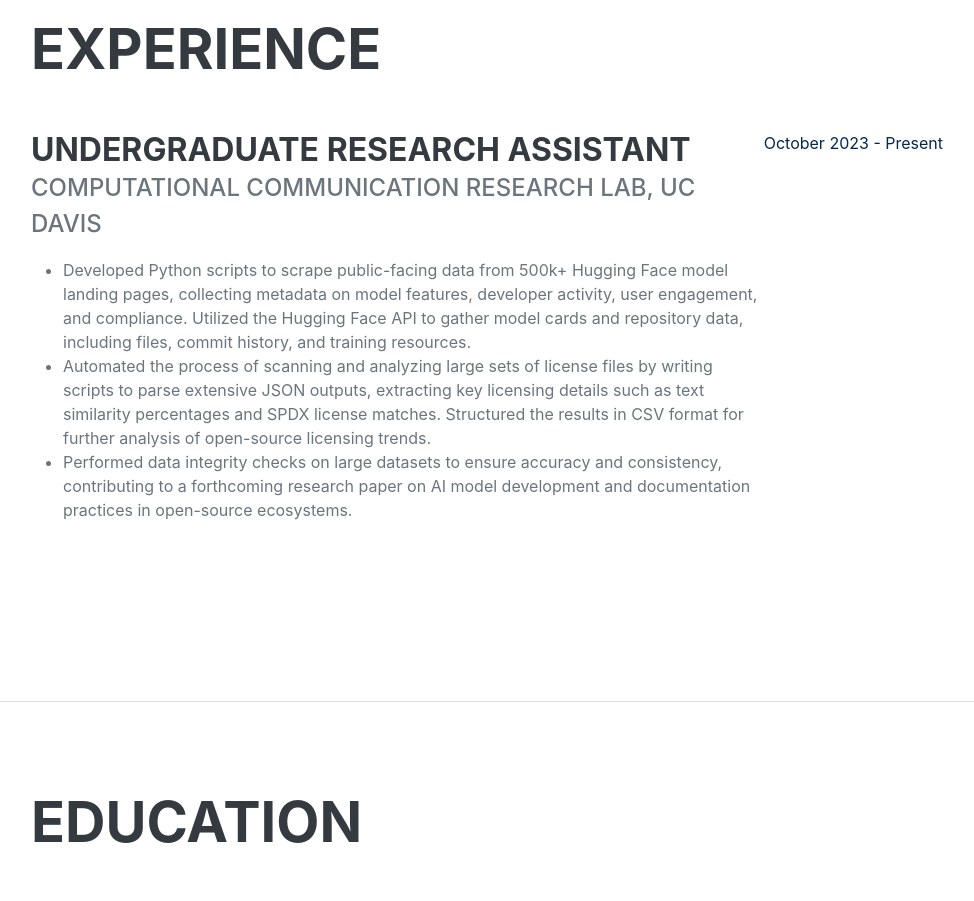
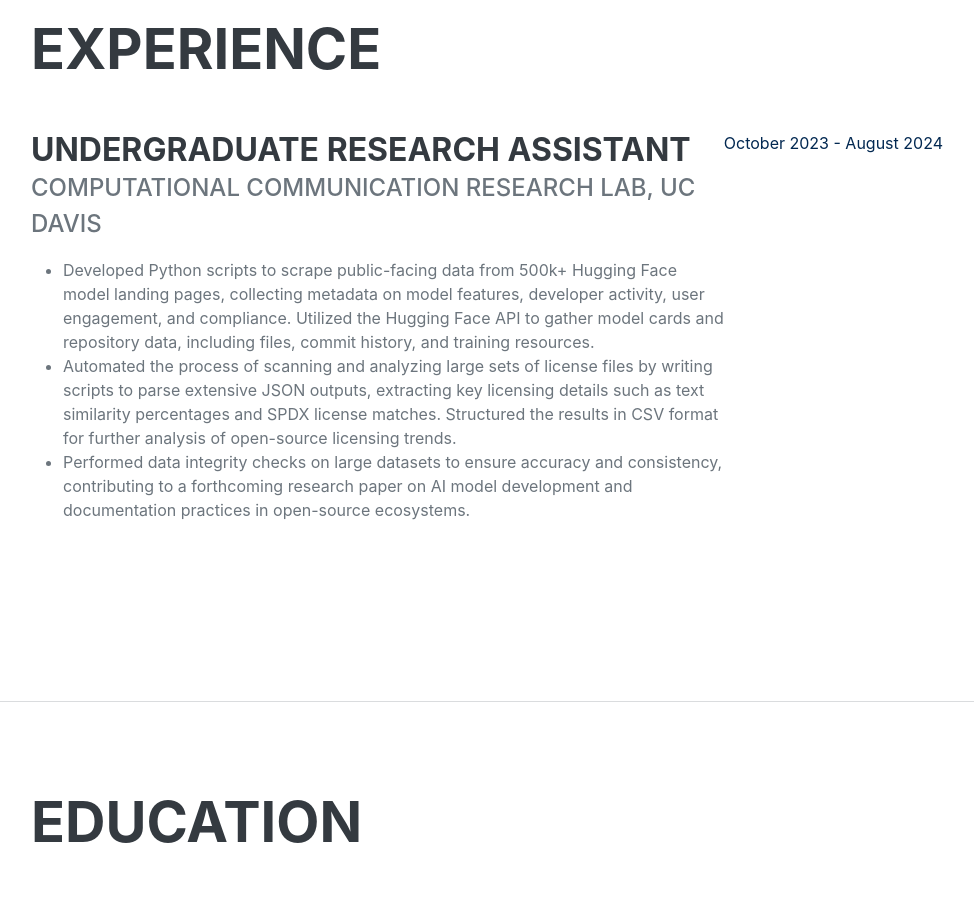
Before and after one commit to bertjosephp/portfolio-website, a website: page dist/index.html in a window 1280 px wide. Shown: the part 900-1801 px from the top of the page, without its empty margins (289-1263 px from the left). Drawn offline with nearby package versions, Linux system fonts and the light colour scheme; a web font is replaced by a local one.

Commit message:
Update resume

```diff
--- a/dist/index.html
+++ b/dist/index.html
@@ -71,7 +71,7 @@
                                 <li>Performed data integrity checks on large datasets to ensure accuracy and consistency, contributing to a forthcoming research paper on AI model development and documentation practices in open-source ecosystems.</li>
                             </ul>
                         </div>
-                        <div class="flex-shrink-0"><span class="text-primary">October 2023 - Present</span></div>
+                        <div class="flex-shrink-0"><span class="text-primary">October 2023 - August 2024</span></div>
                     </div>
                 </div>
             </section>
```
Also changed, not shown: 1 other file.
